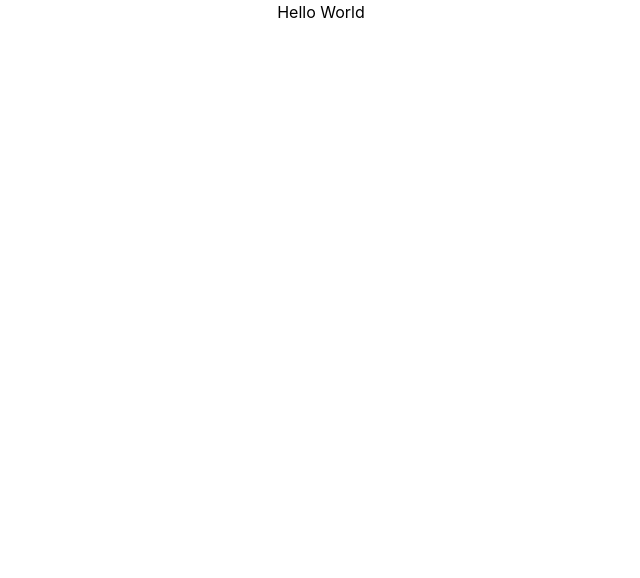
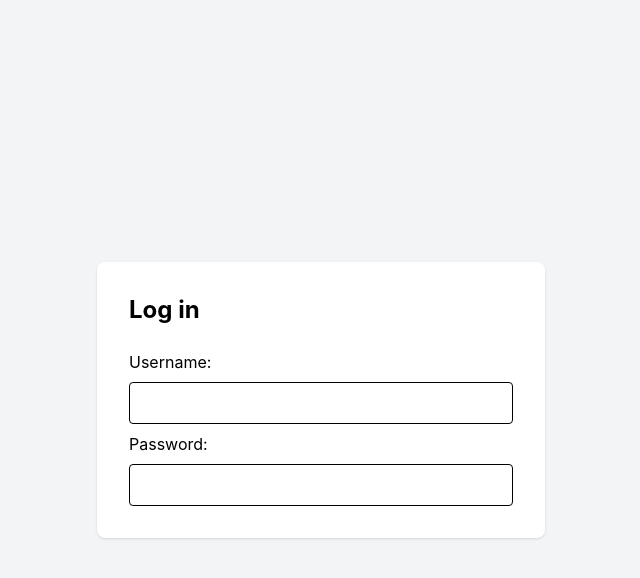
Before and after one commit to captainmio/taskforge, a React (Vite) app in the folder frontend/: page / in a window 1280 px wide. Shown: the top 578 px of the page, without its empty margins (319-959 px from the left). Built offline with nearby package versions, Linux system fonts and the light colour scheme.

Commit message:
frontend login page screen initial commit

```diff
--- a/frontend/package.json
+++ b/frontend/package.json
@@ -11,8 +11,10 @@
   },
   "dependencies": {
     "@tailwindcss/vite": "^4.3.3",
+    "lodash": "^4.18.1",
     "react": "^19.2.8",
     "react-dom": "^19.2.8",
+    "react-router": "^8.3.0",
     "tailwindcss": "^4.3.3"
   },
   "devDependencies": {
--- a/frontend/src/App.tsx
+++ /dev/null
@@ -1,15 +0,0 @@
-import './App.css'
-
-function App() {
-
-  return (
-    <>
-      <section id="center" className='text-center'>
-        Hello World
-      </section>
-
-    </>
-  )
-}
-
-export default App
--- /dev/null
+++ b/frontend/src/app/routes.ts
@@ -0,0 +1,9 @@
+import { createBrowserRouter } from "react-router";
+import LoginPage from "../pages/LoginPage";
+
+export const router = createBrowserRouter([
+  {
+    path: "/",
+    Component: LoginPage,
+  },
+]);
--- /dev/null
+++ b/frontend/src/components/ui/textbox.tsx
@@ -0,0 +1,34 @@
+import { useState, type ChangeEvent } from "react";
+
+interface Textbox {
+    type: string,
+    name: string,
+    className?: string,
+    onChange: (value: string) => void
+}
+
+const Textbox = (props: Textbox) => {
+    const { type, name, className, onChange } = props;
+
+    const [value, setValue] = useState<string>('');
+
+
+    const handleInput = (event: ChangeEvent<HTMLInputElement>) => {
+        const inputValue = event.target.value;
+        setValue(inputValue);
+
+        onChange(inputValue);
+    }
+
+    return (
+        <input
+            type={type}
+            name={name}
+            onChange={handleInput}
+            value={value}
+            className={`w-full p-2 border rounded block ${className}`}
+        />
+    )
+}
+
+export default Textbox
--- /dev/null
+++ b/frontend/src/hooks/useDebounce.ts
@@ -0,0 +1,24 @@
+import { useState, useEffect } from 'react';
+
+interface debounce {
+    value: string,
+    delay?: number;
+}
+
+export function useDebounce(props: debounce) {
+    const { value, delay = 0 } = props
+    const [debouncedValue, setDebouncedValue] = useState(value);
+
+    useEffect(() => {
+        const timer = setTimeout(() => {
+            setDebouncedValue(value);
+        }, delay);
+
+        // Clean up the timer if the value changes before the delay finishes
+        return () => {
+            clearTimeout(timer);
+        };
+    }, [value, delay]);
+
+    return debouncedValue;
+}
--- a/frontend/src/main.tsx
+++ b/frontend/src/main.tsx
@@ -1,9 +1,17 @@
-import { StrictMode } from 'react'
-import { createRoot } from 'react-dom/client'
-import App from './App.tsx'
+import { StrictMode } from "react";
+import { createRoot } from "react-dom/client";
+import { RouterProvider } from "react-router/dom";
+import { router } from "./app/routes";
+import "./index.css";
 
-createRoot(document.getElementById('root')!).render(
+const rootElement: HTMLElement | null = document.getElementById("root");
+
+if (!rootElement) {
+  throw new Error("Root element was not found");
+}
+
+createRoot(rootElement).render(
   <StrictMode>
-    <App />
-  </StrictMode>,
-)
+    <RouterProvider router={router} />
+  </StrictMode>
+);
--- /dev/null
+++ b/frontend/src/pages/LoginPage.tsx
@@ -0,0 +1,25 @@
+import { useState } from 'react'
+import Textbox from '../components/ui/textbox'
+
+const LoginPage = () => {
+    const [username, setUsername] = useState<string>('');
+    const [password, setPassword] = useState<string>('');
+    return (
+        <main className="flex min-h-screen items-center justify-center bg-gray-100">
+            <section className="w-full max-w-md rounded-lg bg-white p-8 shadow">
+                <h1 className='text-2xl font-bold rounded mb-6'>Log in</h1>
+                <form>
+                    <div>
+                        <label className="block">Username:</label>
+                        <Textbox type="text" name="username" className="mt-2" onChange={setUsername} />
+                        <label className="block mt-2">Password:</label>
+                        <Textbox type="text" name="password" className="mt-2"
+                        onChange={setPassword}/>
+                    </div>
+                </form>
+            </section>
+        </main>
+    )
+}
+
+export default LoginPage
```
Also changed, not shown: frontend/src/index.css (renamed from frontend/src/App.css), 1 other file (tests, documents, lock files or other folders).
